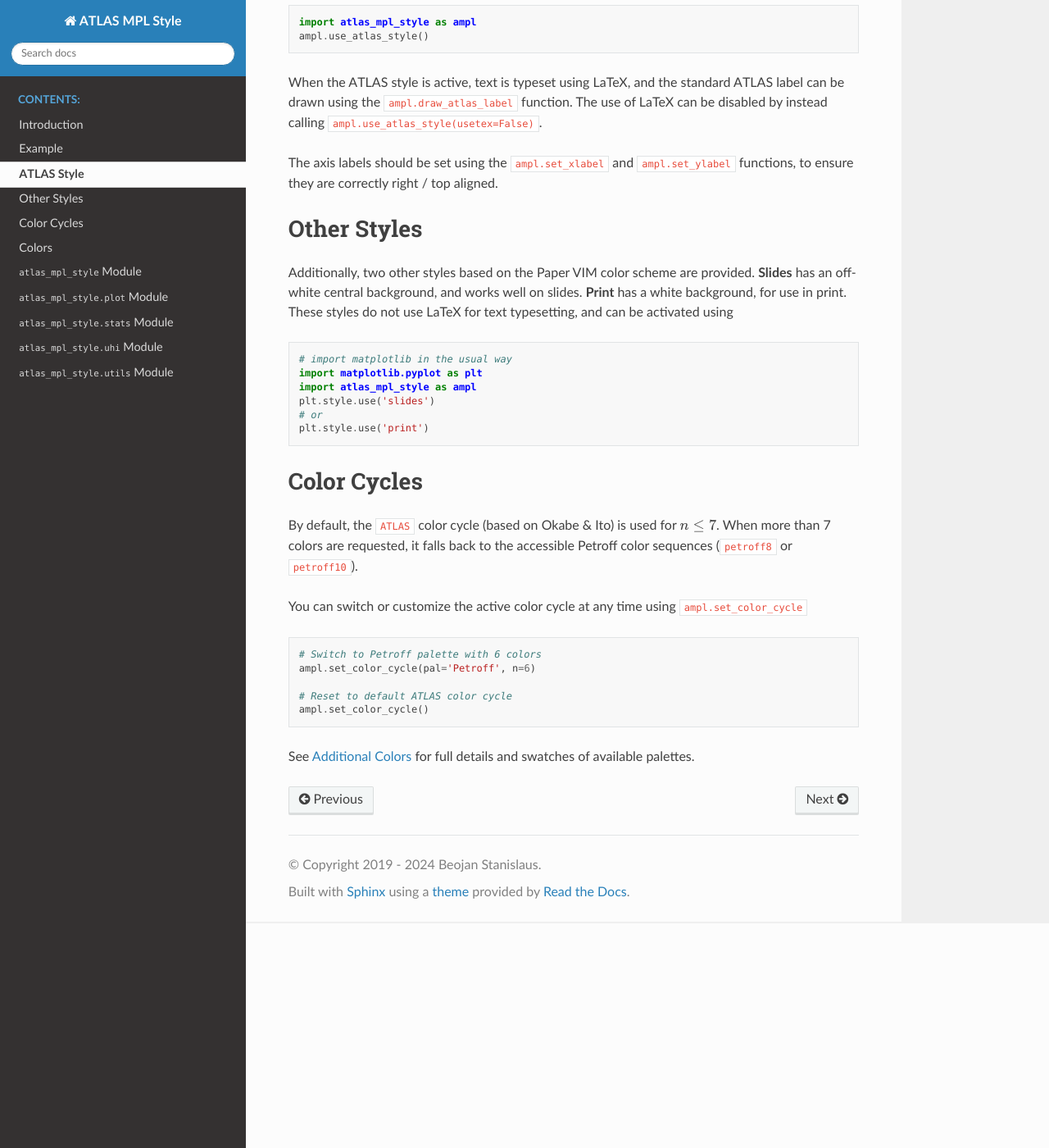
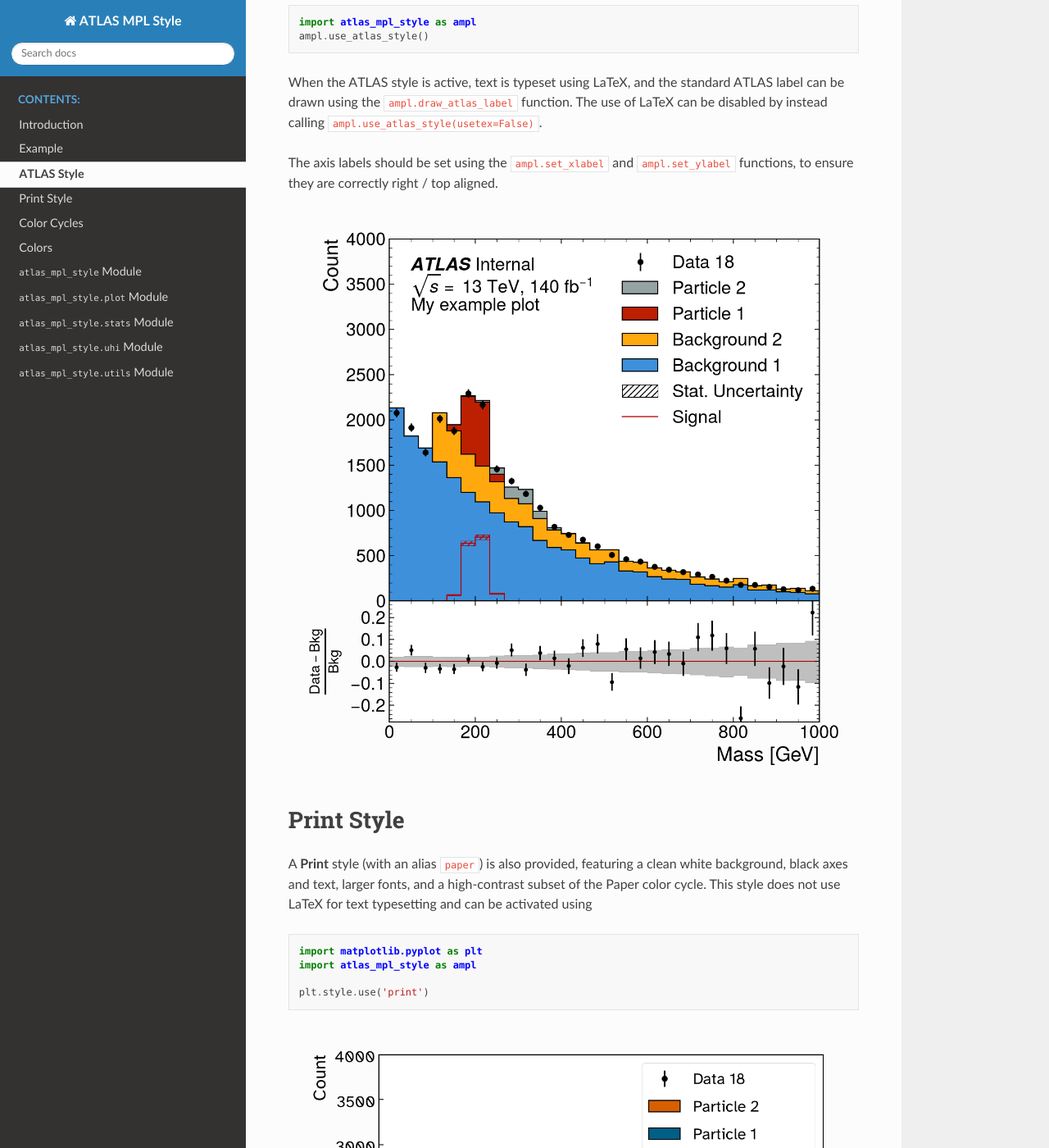
Before and after one commit to beojan/atlas-mpl, a Sphinx documentation site: the page built from docs/styles.rst, in a window 1280 px wide and 1400 px high, scrolled down 274 px. Shown: the whole window at 82% size. Built offline with Sphinx 7.4.7 and the Read the Docs theme 3.1.0, drawn with Linux system fonts in a browser that asks for light colours.

Commit message:
Update stylesheets, font configuration, and documentation
- Use black for text, axes edges, labels, and ticks across stylesheets
- Update Print and Paper styles to use Atkinson Hyperlegible, high-contrast Paper color cycle, and larger font sizes
- Remove Fira Sans and Iosevka from default stylesheet font lists
- Dynamically resolve background colors in plot_backgrounds using the active axes color cycler
- Add Print style example plot to documentation
- Separate styles into distinct sections with example images in docs/styles.rst
- Include ATLAS example plot and Atkinson Hyperlegible rationale in README.rst, removing Slides from documentation

AI-Assisted-By: Antigravity (Gemini 3.8 Flash)

```diff
--- a/docs/styles.rst
+++ b/docs/styles.rst
@@ -18,20 +18,21 @@ The axis labels should be set using the ``ampl.set_xlabel`` and
 ``ampl.set_ylabel`` functions, to ensure they are correctly
 right / top aligned.
 
-Other Styles
-============
+.. image:: output_19_0.png
+   :alt: ATLAS style example plot
 
-Additionally, two other styles based on the Paper VIM color scheme
-are provided. **Slides** has an off-white central background, and works well
-on slides. **Print** has a white background, for use in print. These styles
-do not use LaTeX for text typesetting, and can be activated using ::
+Print Style
+===========
 
-  # import matplotlib in the usual way
+A **Print** style (with an alias ``paper``) is also provided, featuring a clean white background, black axes and text, larger fonts, and a high-contrast subset of the Paper color cycle. This style does not use LaTeX for text typesetting and can be activated using ::
+
   import matplotlib.pyplot as plt
   import atlas_mpl_style as ampl
-  plt.style.use('slides')
-  # or
+
   plt.style.use('print')
+
+.. image:: _images/print_example.png
+   :alt: Print style example plot
 
 Color Cycles
 ============
```
Also changed, not shown: README.rst (+20 -8 lines), docs/_images/print_example.png (added), 4 other files.
